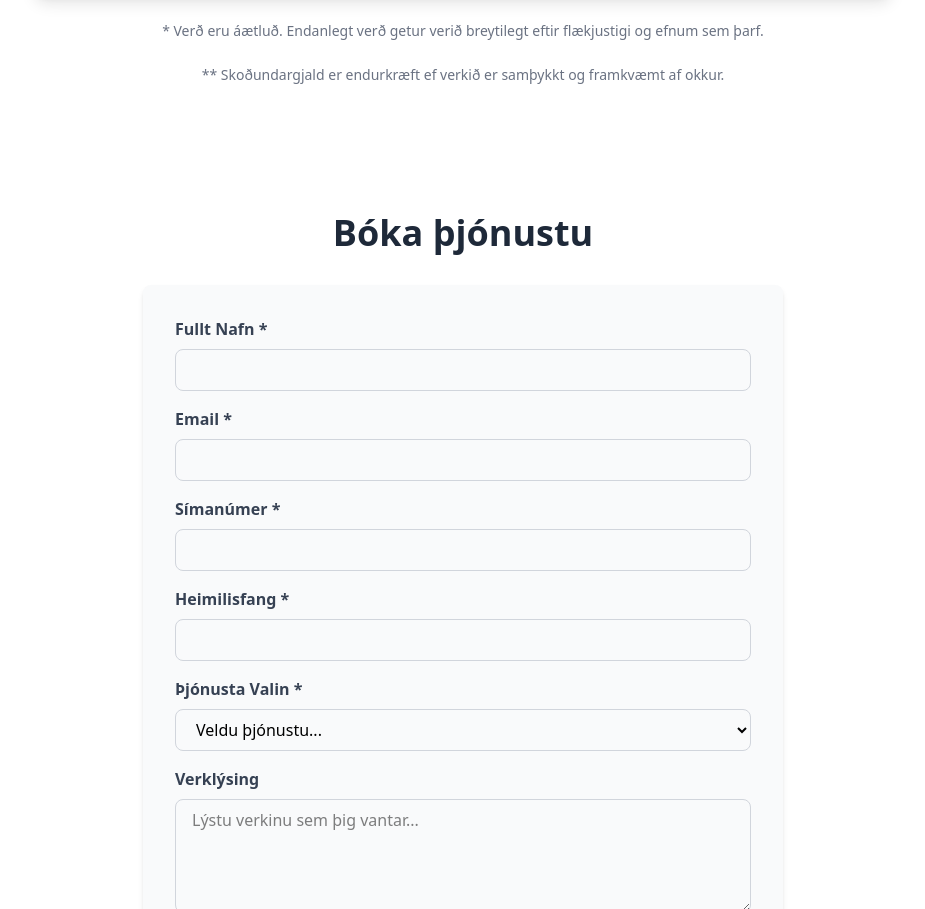
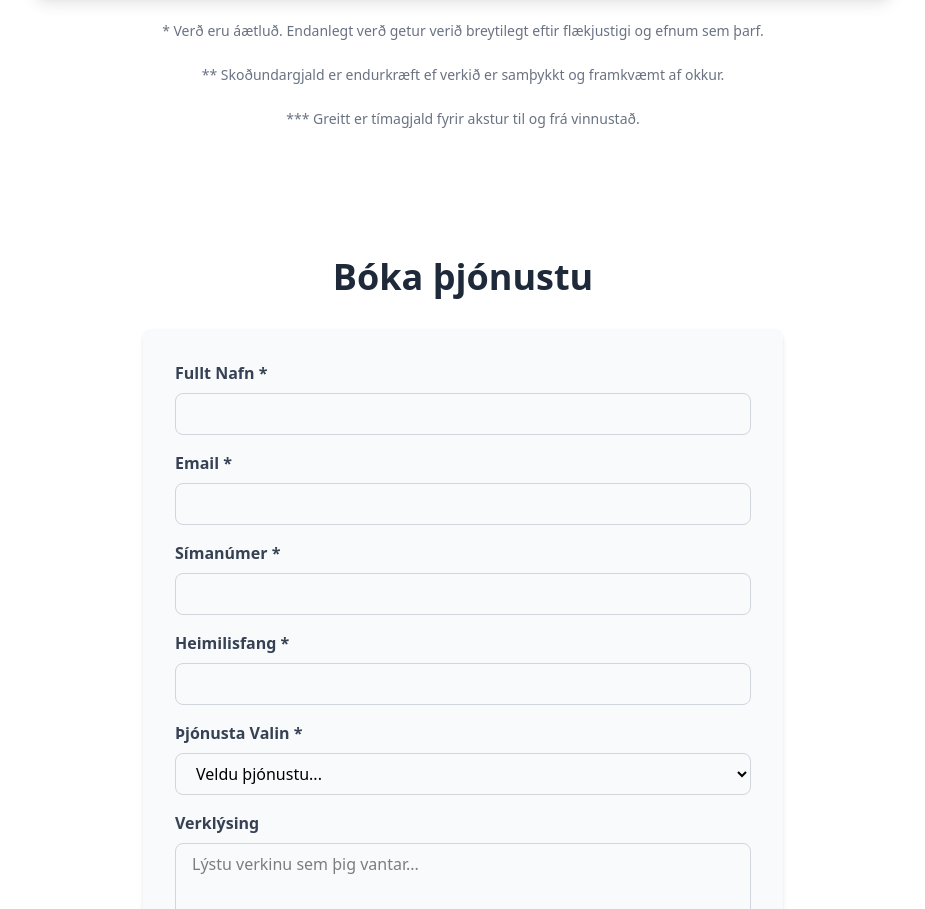
Before and after one commit to sturla-freyr/DRlagnir, an Astro site: page / in a window 1280 px wide. Shown: the part 1729-2638 px from the top of the page, without its empty margins (177-1102 px from the left). Built offline with nearby package versions, Linux system fonts and the light colour scheme; Astro itself is replaced by a stand-in of ours.

Commit message:
Tímagjald fyrir akstur

```diff
--- a/src/pages/index.astro
+++ b/src/pages/index.astro
@@ -120,6 +120,9 @@ import Layout from '../layouts/Layout.astro';
 			</p>
 			<p class="text-center text-gray-500 text-sm mt-6">
 				** Skoðundargjald er endurkræft ef verkið er samþykkt og framkvæmt af okkur.
+			</p>
+			<p class="text-center text-gray-500 text-sm mt-6">
+				*** Greitt er tímagjald fyrir akstur til og frá vinnustað.
 			</p>
 		</div>
 	</section>
```
